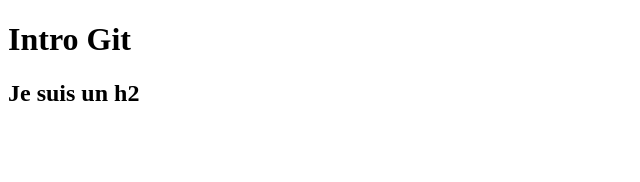
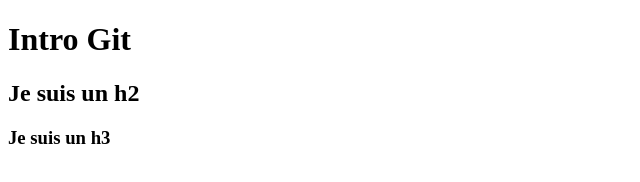
Before and after one commit to SkyBlyvion/1erdepotdistant, a plain HTML site: page index.html in a window 1280 px wide. Shown: the whole page, without its empty margins (0-640 px from the left). Drawn offline with Linux system fonts and the light colour scheme.

Commit message:
mise en place d'un h3

```diff
--- a/index.html
+++ b/index.html
@@ -8,5 +8,6 @@
 <body>
     <h1>Intro Git</h1>
     <h2>Je suis un h2</h2>
+    <h3>Je suis un h3</h3>
 </body>
 </html>
```
